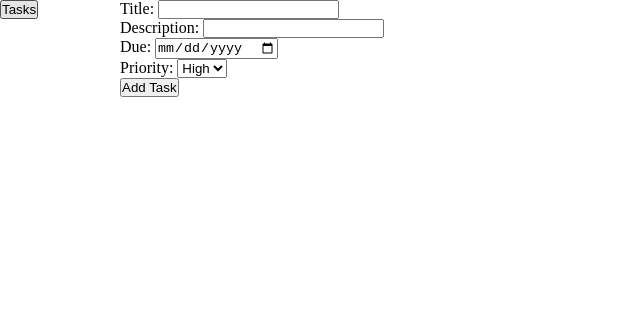
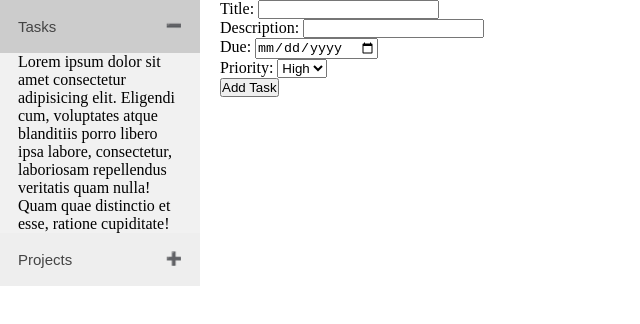
Before and after one commit to carloze11/todo-list, a plain HTML site: page index.html in a window 1280 px wide. Both pictures are taken after a click on the button "Tasks". Shown: the whole page, without its empty margins (0-640 px from the left). Drawn offline with Linux system fonts and the light colour scheme.

Commit message:
Add collapsible elements

```diff
--- a/index.html
+++ b/index.html
@@ -36,7 +36,19 @@
         </form>
         <div class="projects">
             <div class="class">
-                <button>Tasks</button>
+                <div>
+                    <button type="button" class="collapsible">Tasks</button>
+                    <div class="content">
+                        <p>Lorem ipsum dolor sit amet consectetur adipisicing elit. Eligendi cum, voluptates atque blanditiis porro libero ipsa labore, consectetur, laboriosam repellendus veritatis quam nulla! Quam quae distinctio et esse, ratione cupiditate!</p>
+                    </div>
+
+                </div>
+                <div>
+                    <button type="button" class="collapsible">Projects</button>
+                    <div class="content">
+                        <p>Lorem ipsum dolor sit amet consectetur adipisicing elit. Eligendi cum, voluptates atque blanditiis porro libero ipsa labore, consectetur, laboriosam repellendus veritatis quam nulla! Quam quae distinctio et esse, ratione cupiditate!</p>
+                    </div>
+                </div>
             </div>
         </div>
         <div class="taskContainer"></div>
--- a/main.js
+++ b/main.js
@@ -1,6 +1,5 @@
 // Create todo factory function
 const createTask = (title, description, dueDate, priority) => {
-    const printIt = () => console.log(`Title: ${title} \nDescription: ${description} \nDue: ${dueDate} \nPriority: ${priority}`)
     return {title, description, dueDate, priority}
 }
 
@@ -60,3 +59,25 @@ const completeTask = () => {
         });
     })
 };
+
+
+// Add new project
+let projects = [];
+const addProject = (name) => {
+    return {name}
+}
+
+// Btn for adding project
+let coll = document.getElementsByClassName('collapsible');
+
+for (let i = 0; i < coll.length; i++) {
+    coll[i].addEventListener('click', function() {
+        this.classList.toggle('active');
+        let content = this.nextElementSibling;
+        if (content.style.display === 'block') {
+            content.style.display = 'none';
+        } else {
+            content.style.display = 'block';
+        }
+    })
+}
--- a/styles.css
+++ b/styles.css
@@ -6,7 +6,7 @@
 
 .container {
     display: grid;
-    grid: 1fr 1fr / 100px 1fr;
+    grid: 1fr 1fr / 200px 1fr;
     column-gap: 20px;
     row-gap: 50px;
 }
@@ -14,6 +14,43 @@
 .projects {
     grid-row: 1/3;
     grid-column: 1/2;
+    display: flex;
+    flex-direction: column;
+}
+
+.collapsible {
+    background-color: #eee;
+    color: #444;
+    cursor: pointer;
+    padding: 18px;
+    width: 100%;
+    border: none;
+    text-align: left;
+    outline: none;
+    font-size: 15px;
+}
+
+.active, .collapsible:hover {
+    background-color: #ccc;
+}
+
+.content {
+    padding: 0 18px;
+    display: none;
+    overflow: hidden;
+    background-color: #f1f1f1;
+}
+
+.collapsible:after {
+    content: '\02795'; /* Unicode character for "plus" sign (+) */
+    font-size: 13px;
+    color: white;
+    float: right;
+    margin-left: 5px;
+}
+
+.active:after {
+    content: "\2796"; /* Unicode character for "minus" sign (-) */
 }
 
 .task-btn {
```
